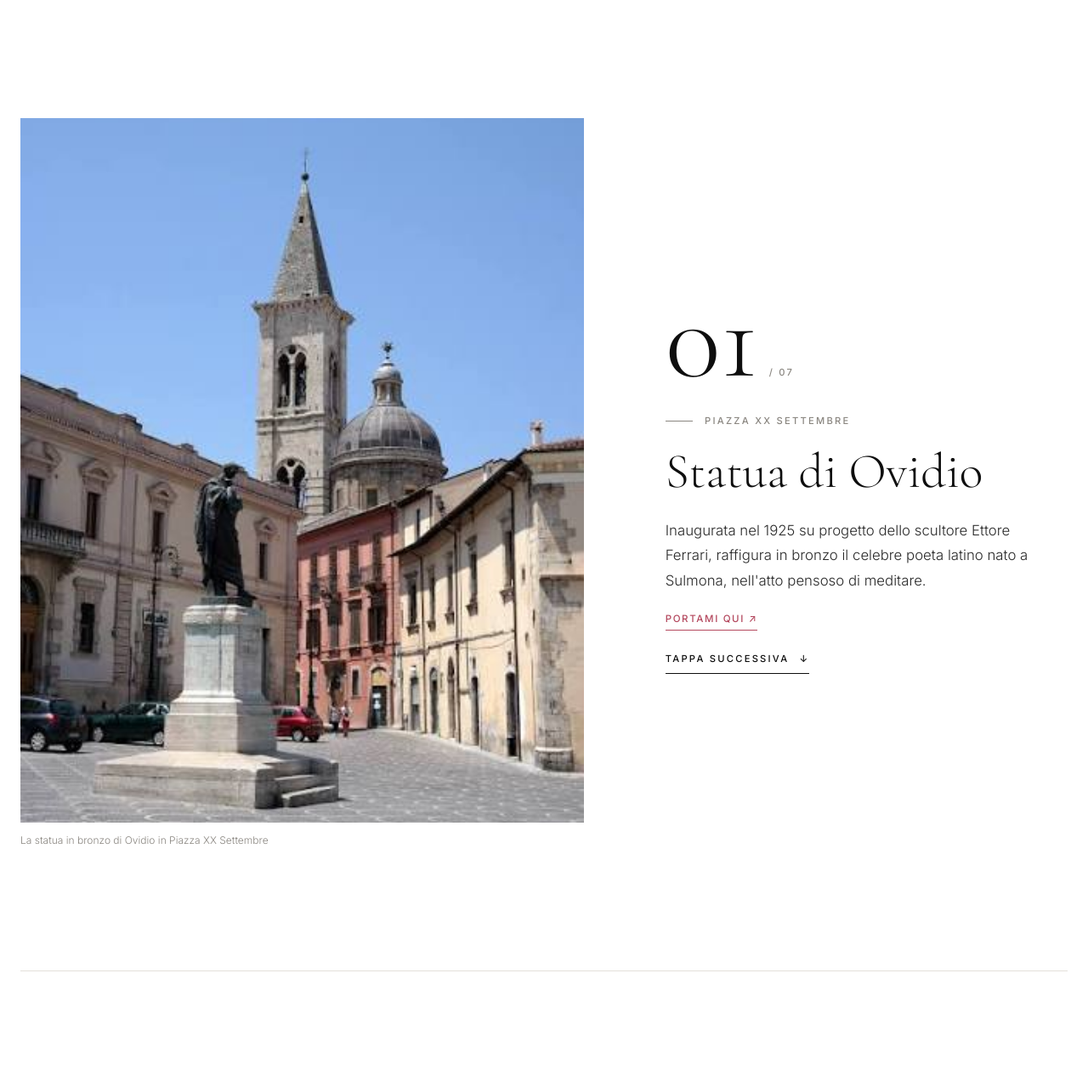
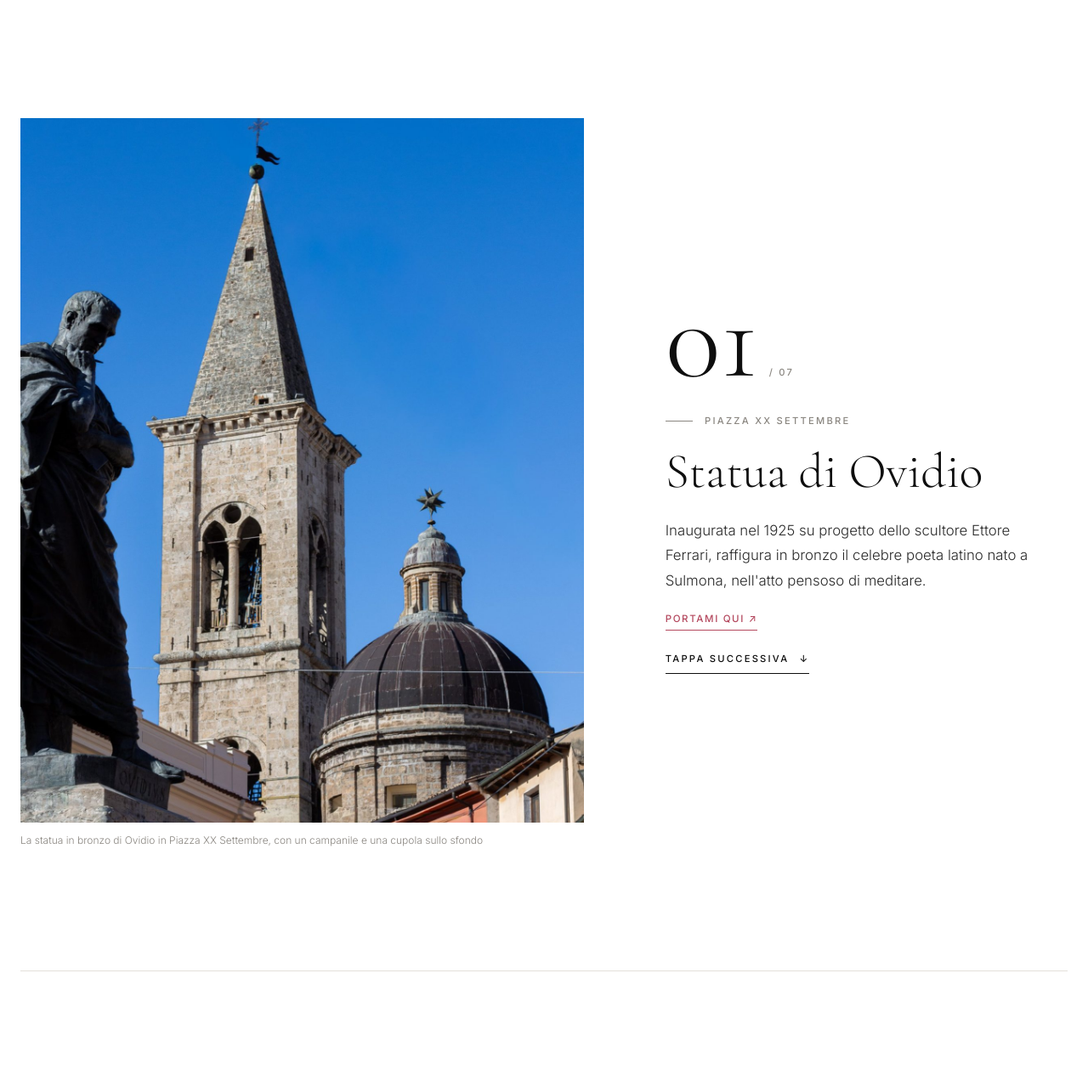
Before and after one commit to mattia11campagna-hash/SULMONA, a plain HTML site: page index.html in a window 1280 px wide. Shown: the part 3060-4345 px from the top of the page at 85% size. Drawn offline with nearby package versions, Linux system fonts and the light colour scheme.

Commit message:
Add files via upload

```diff
--- a/contenuti.js
+++ b/contenuti.js
@@ -55,8 +55,8 @@ const CONTENUTI = {
         "Inaugurata nel 1925 su progetto dello scultore Ettore Ferrari, raffigura in bronzo il celebre poeta latino nato a Sulmona, nell'atto pensoso di meditare.",
       media: {
         tipo: "foto",
-        file: "statua-ovidio.jpg",
-        didascalia: "La statua in bronzo di Ovidio in Piazza XX Settembre"
+        file: "statua-ovidio-mia.jpg",
+        didascalia: "La statua in bronzo di Ovidio in Piazza XX Settembre, con un campanile e una cupola sullo sfondo"
       }
     },
     {
@@ -86,6 +86,7 @@ const CONTENUTI = {
       media: {
         tipo: "foto",
         file: "annunziata-controluce.jpg",
+        posizione: "50% 0%",       // inquadra la parte alta della foto (il campanile)
         didascalia: "La facciata barocca e il campanile a vela della Santissima Annunziata in controluce"
       }
     },
@@ -114,10 +115,9 @@ const CONTENUTI = {
       testo:
         "Risalente al 1269 e legato alla tradizione artistica dei confetti delle monache di clausura, ospita oggi il Museo Diocesano e il Polo Culturale Civico Diocesano.",
       media: {
-        tipo: "video",
-        file: "",
-        poster: "",
-        didascalia: "Video: l'ex Monastero di Santa Chiara"
+        tipo: "foto",
+        file: "santa-chiara.jpg",
+        didascalia: "L'ex Monastero di Santa Chiara visto attraverso un arco"
       }
     },
     {
@@ -258,7 +258,8 @@ const CONTENUTI = {
         </video><figcaption>${did}</figcaption></figure>`;
     }
     if (m.file) {
-      return `<figure class="media ${extra}"><img src="${esc(m.file)}" alt="${did}" loading="lazy"><figcaption>${did}</figcaption></figure>`;
+      const pos = m.posizione ? ` style="object-position:${esc(m.posizione)}"` : "";
+      return `<figure class="media ${extra}"><img src="${esc(m.file)}" alt="${did}" loading="lazy"${pos}><figcaption>${did}</figcaption></figure>`;
     }
     const etichetta = m.tipo === "video" ? "Video" : "Foto";
     return `<figure class="media segnaposto ${m.tipo === "video" ? "is-video" : ""} ${extra}" role="img" aria-label="Segnaposto: ${did}">
--- a/index.html
+++ b/index.html
@@ -224,6 +224,6 @@
 
   <noscript><p class="noscript">Per visualizzare i contenuti di questa pagina è necessario attivare JavaScript.</p></noscript>
   <script src="leaflet.js"></script>
-  <script src="contenuti.js?v=16"></script>
+  <script src="contenuti.js?v=18"></script>
 </body>
 </html>
```
Also changed, not shown: santa-chiara.jpg (added), statua-ovidio-mia.jpg (added).
